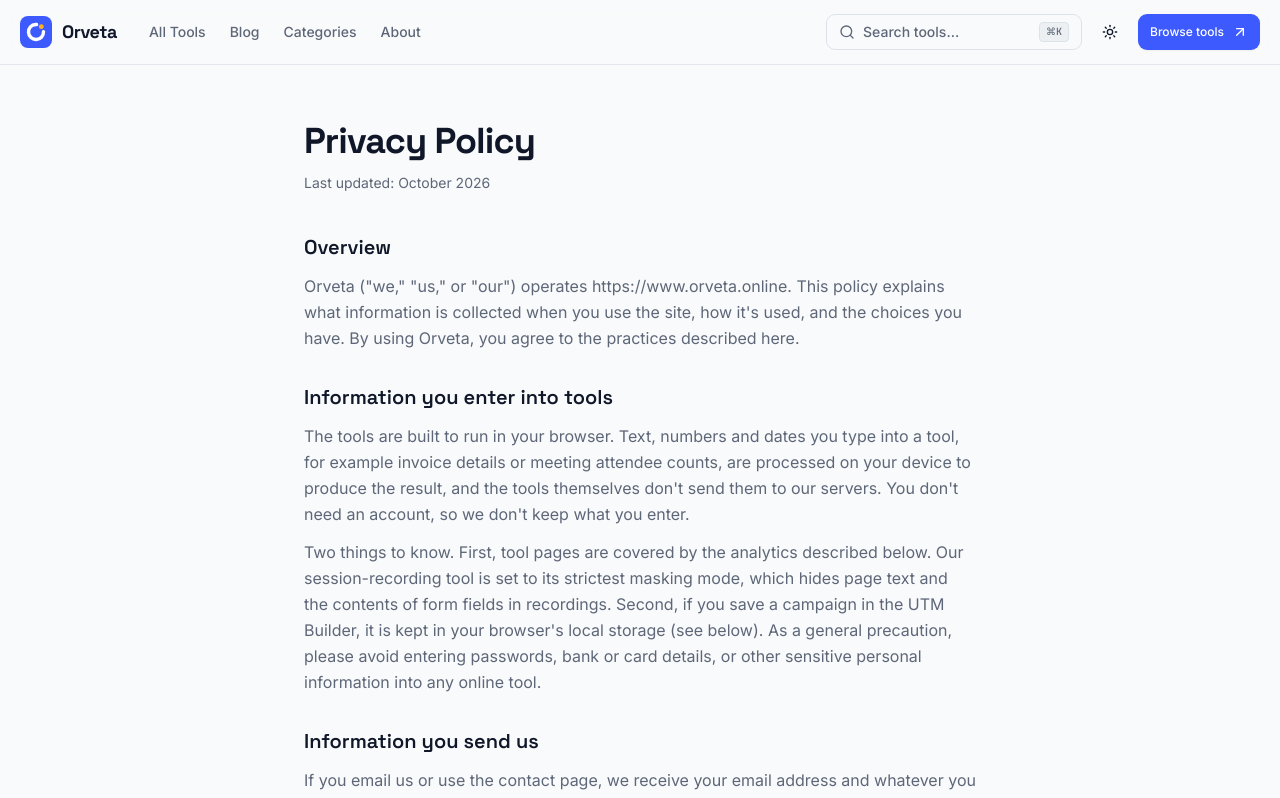
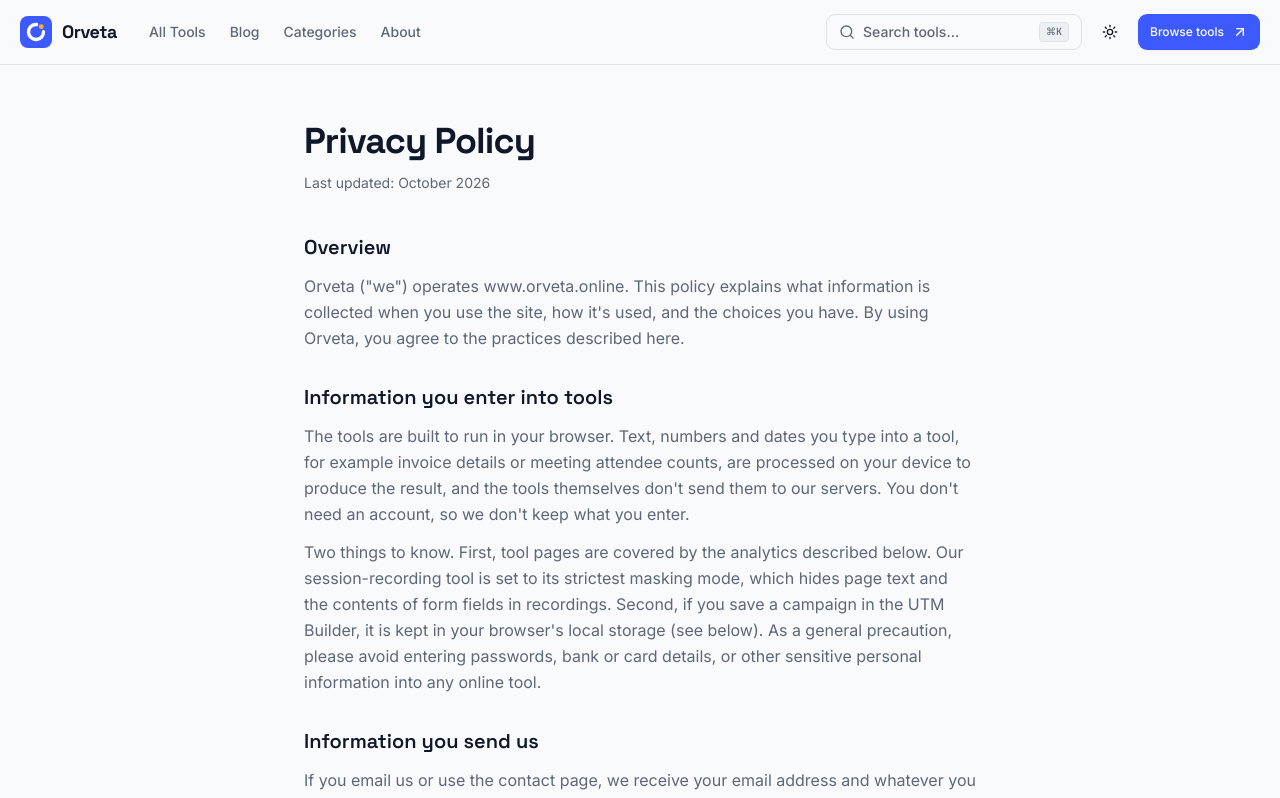
Before and after one commit to hanzlakhalid-dev/Orveta, a Next.js app: page /privacy in a window 1280 px wide. Shown: the top 798 px of the page. Built offline with nearby package versions, Linux system fonts and the light colour scheme.

Commit message:
Stage 3.4 fixed one line

```diff
--- a/src/app/privacy/page.tsx
+++ b/src/app/privacy/page.tsx
@@ -28,8 +28,8 @@ export default function PrivacyPage() {
           <section>
             <h2 className={h2Class}>Overview</h2>
             <p className="mt-3 leading-relaxed">
-              {siteConfig.name} (&quot;we,&quot; &quot;us,&quot; or &quot;our&quot;) operates{" "}
-              {siteConfig.url}. This policy explains what information is collected when you use the
+              {siteConfig.name} (&quot;we&quot;) operates {siteConfig.url.replace("https://", "")}. This
+              policy explains what information is collected when you use the
               site, how it&apos;s used, and the choices you have. By using {siteConfig.name}, you
               agree to the practices described here.
             </p>
```
